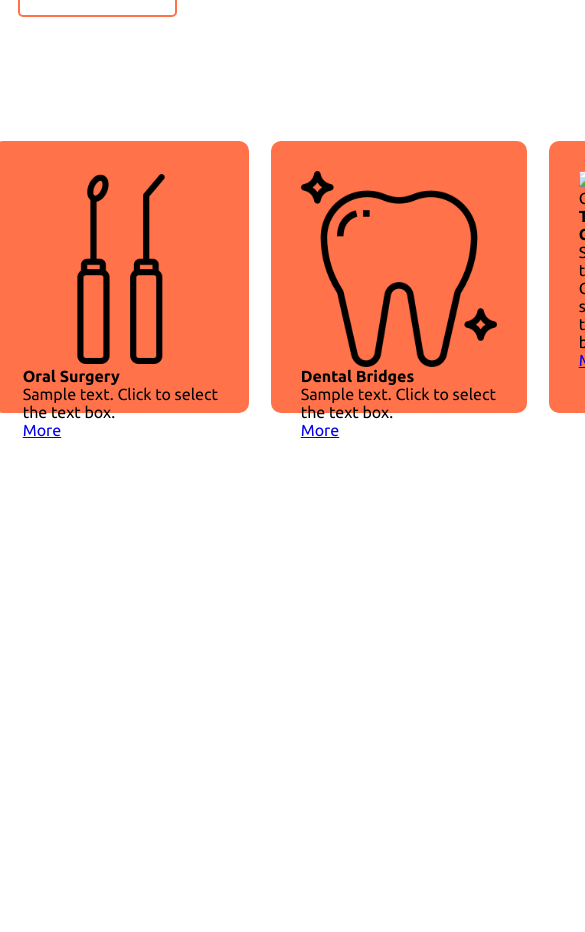
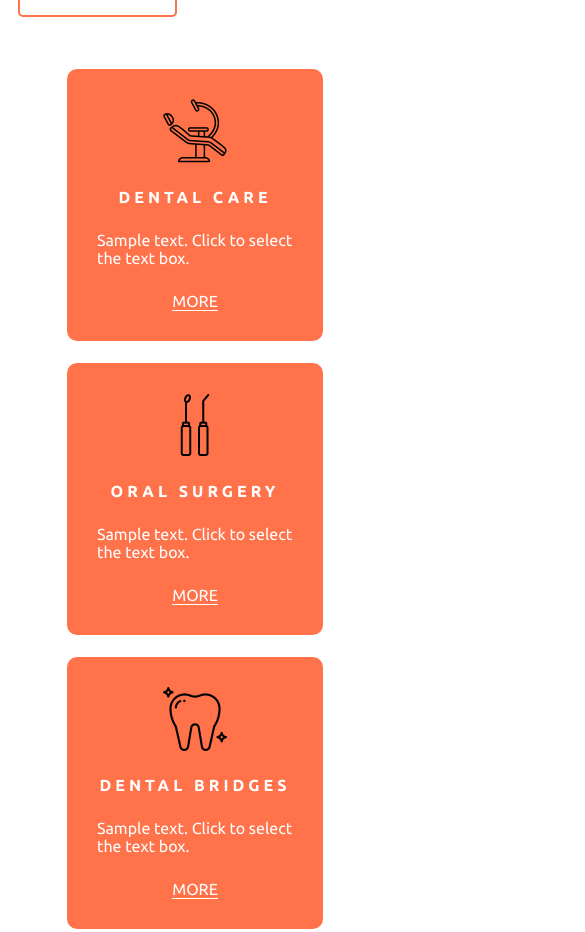
Before and after one commit to mostafa-512/Dental-Clinic-Website-With-Responsive, a plain HTML site: page index.html in a window 390 px wide. Shown: the part 811-1743 px from the top of the page, 585 px wide, since content can reach past the window. Before the commit the page ends 1296 px from the top, so only its background shows below. Drawn offline with Linux system fonts and the light colour scheme.

Commit message:
Add files via upload

```diff
--- a/css/styles.css
+++ b/css/styles.css
@@ -11,65 +11,10 @@
 
 body{
     width: 100%;
-    height: 100vh;
+    min-height: 100vh;
 }
 
-/* media queries */
 
-@media screen and (max-width: 576px) {
-    .sec1Divs{
-        width: 100%;
-        height: 54%;
-    }
-    .secOne-img{
-        width: 100%;
-    }
-    .sec1-contactD{
-        margin-bottom: 4rem;
-    }
-}
-
-@media screen and (min-width: 577px) and (max-width: 768px) {
-    .sec1Divs{
-        width: 100%;
-        height: 94%;
-    }
-    .sec1-contactD{
-        margin-bottom: 4rem;
-    }
-}
-
-@media screen and (min-width: 769px) and (max-width: 992px) {
-    .sec1Divs{
-        width: 100%;
-        height: 54%;
-    }
-    .sec1-contactD{
-        margin-bottom: 4rem;
-    }
-    }
-
-
-
-    @media screen and (min-width: 993px) and (max-width: 1024px) {
-
-        .secOne-img{
-            height: 60%;
-            width: 100%;
-        }
-
-        .sec1-contact-box{
-            width: 24rem;
-            height: 30rem;
-            padding-top: 50px;
-            padding-right: 30px;
-            padding-bottom: 50px;
-            padding-left: 0px;
-        }
-    }
-
-
-    /* end Of media queries */
 
 
 
@@ -90,6 +35,7 @@ header{
     height: 50rem;
     display: flex;
     flex-wrap: wrap;
+
 }
 
 .sec1Divs{
@@ -184,11 +130,10 @@ header{
 .secOne-img{
     width: 100%;
     height: 82%;
-    background-image: url("../img/Welcome-img.jpg");
+    background-image: url("../img/sec1/Welcome-img.jpg");
     background-repeat: no-repeat;
     background-size:cover;
 }
-
 
         /* End Of Section 1 */
 
@@ -197,6 +142,7 @@ header{
     .sec2-services{
         width: 100%;
         height: 26rem;
+        color: white;
         /* background-color: #0f4; */
     }
 
@@ -206,6 +152,7 @@ header{
         display: flex;
         justify-content: center;
         align-items: center;
+        flex-wrap: wrap;
         /* background-color: red; */
         gap: 22px;
     }
@@ -213,6 +160,8 @@ header{
     .serviceBoxes{
         display: flex;
         flex-direction: column;
+        justify-content: space-between;
+        align-items: center;
         width: 16rem;
         height: 17rem;
         background-color: #ff724a;
@@ -222,4 +171,83 @@ header{
         -ms-border-radius: 10px;
         -o-border-radius: 10px;
         padding: 30px;
-}
+
+    }
+
+    .sec2-a-box{
+        text-decoration: none;
+        color: white;
+        border-bottom: 1px solid white;
+        border-width: 1px;
+        text-transform: uppercase;
+    }
+    .sec2-a-box:hover{
+        border-color:  #a4a4b4;
+    }
+    .sec2-img-box{
+        width: 64px;
+        height: 64px;
+    }
+
+    .h4-sec2-box{
+        text-transform: uppercase;
+        letter-spacing: 4px;
+    }
+
+/*
+
+    /* media queries */
+    /* @media screen and (max-width: 576px) {
+        .sec1Divs{
+            width: 100%;
+            height: 54%;
+        }
+        .secOne-img{
+            width: 100%;
+        }
+        .sec1-contactD{
+            margin-bottom: 4rem;
+        }
+    }
+
+    @media screen and (min-width: 577px) and (max-width: 768px) {
+        .sec1Divs{
+            width: 100%;
+            height: 94%;
+        }
+        .sec1-contactD{
+            margin-bottom: 4rem;
+        }
+    }
+
+    @media screen and (min-width: 769px) and (max-width: 992px) {
+        .sec1Divs{
+            width: 100%;
+            height: 54%;
+        }
+        .sec1-contactD{
+            margin-bottom: 4rem;
+        }
+        }
+
+
+
+        @media screen and (min-width: 993px) and (max-width: 1024px) {
+
+            .secOne-img{
+                height: 60%;
+                width: 100%;
+            }
+
+            .sec1-contact-box{
+                width: 24rem;
+                height: 30rem;
+                padding-top: 50px;
+                padding-right: 30px;
+                padding-bottom: 50px;
+                padding-left: 0px;
+            }
+        }
+     */
+
+        /* end Of media queries */
```
